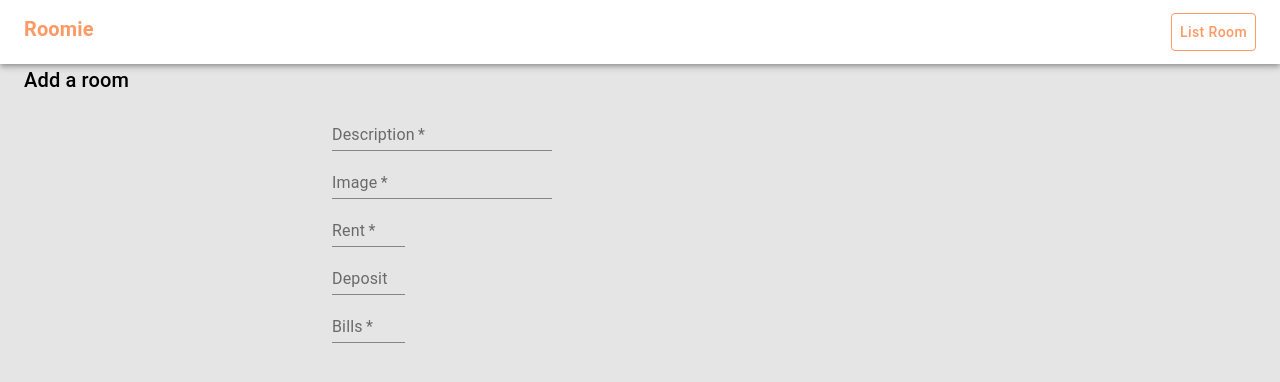
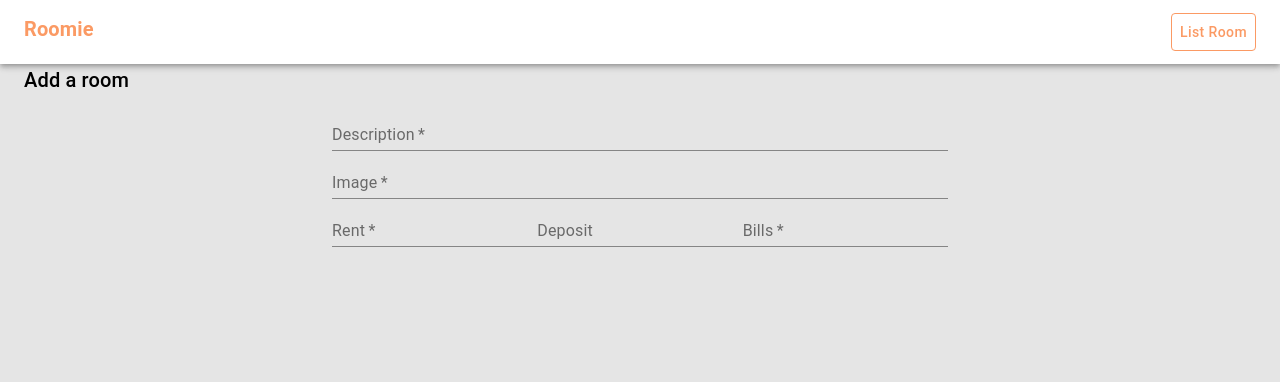
Before and after one commit to luisanegri/roomie, a React (Create React App) app: page /room/add in a window 1280 px wide. Shown: the top 382 px of the page. Built offline with nearby package versions, Linux system fonts and the light colour scheme; the HTML template or start-up script is replaced by a standard one.

Commit message:
form ui add room

```diff
--- a/package.json
+++ b/package.json
@@ -10,10 +10,12 @@
     "@testing-library/user-event": "^7.2.1",
     "material-ui-icons": "^1.0.0-beta.36",
     "react": "^16.12.0",
+    "react-dom": "^16.12.0",
     "react-redux": "^7.1.3",
     "react-router-dom": "^5.1.2",
     "react-scripts": "3.3.0",
-    "redux": "^4.0.5"
+    "redux": "^4.0.5",
+    "redux-thunk": "^2.3.0"
   },
   "scripts": {
     "start": "react-scripts start",
--- a/src/App.js
+++ b/src/App.js
@@ -4,7 +4,7 @@ import { Route, Switch } from 'react-router-dom';
 import Navbar from './Components/Navbar';
 import Listing from './Components/Listing';
 import Room from './Components/Room';
-import ListingForm from './Components/ListingForm';
+import ListingFormContainer from './Components/ListingFormContainer';
 
 function App() {
   return (
@@ -13,7 +13,7 @@ function App() {
       <Switch>
         <Route exact path="/" component={Listing}></Route>
         <Route exact path="/room" component={Room}></Route>
-        <Route exact path="/room/add" component={ListingForm}></Route>
+        <Route exact path="/room/add" component={ListingFormContainer}></Route>
       </Switch>
     </div>
   );
--- a/src/Components/Listing.js
+++ b/src/Components/Listing.js
@@ -99,11 +99,13 @@ function Listing(props) {
           <Grid item xs={12} sm={4}>
             <Card className={classes.card}>
               <CardActionArea>
+                {/* <Link to={`/room/${room.id}`}> */}
                 <CardMedia
                   className={classes.media}
                   image="https://live.staticflickr.com/5034/5796076897_17825fa53d_b.jpg"
                   title="Contemplative Reptile"
                 />
+                {/* </Link> */}
                 <CardContent>
                   <Typography className={classes.cardDesc}>
                     Available from 1st of February
--- a/src/Components/ListingForm.js
+++ b/src/Components/ListingForm.js
@@ -7,7 +7,8 @@ import {
   ButtonGroup,
   Grid,
   FormControlLabel,
-  Checkbox
+  Checkbox,
+  Form
 } from '@material-ui/core';
 import { withStyles } from '@material-ui/core/styles';
 
@@ -19,23 +20,25 @@ const styles = {
 };
 
 function ListingForm(props) {
-  const { classes } = props;
+  const { classes, onSubmit, onChange, value } = props;
   return (
     <React.Fragment>
       <Container>
         <Typography variant="h6" gutterBottom>
           Add a room
         </Typography>
-        <Grid container spacing={3} className={classes.gridForm}>
-          <form className={classes.root} noValidate autoComplete="off">
+        <form onSubmit={onSubmit}>
+          <Grid container className={classes.gridForm}>
             <Grid item xs={12}>
               <TextField
                 required
                 id="description"
                 name="description"
                 label="Description"
+                type="text"
                 fullWidth
-                autoComplete="fname"
+                value={value.description}
+                onChange={onChange}
               />
             </Grid>
             <Grid item xs={12}>
@@ -44,7 +47,10 @@ function ListingForm(props) {
                 id="image"
                 name="image"
                 label="Image"
+                type="text"
                 fullWidth
+                value={value.image}
+                onChange={onChange}
                 autoComplete="image"
               />
             </Grid>
@@ -54,7 +60,10 @@ function ListingForm(props) {
                 id="rent"
                 name="rent"
                 label="Rent"
+                type="number"
                 fullWidth
+                value={value.rent}
+                onChange={onChange}
                 autoComplete="rent"
               />
             </Grid>
@@ -63,6 +72,9 @@ function ListingForm(props) {
                 id="deposit"
                 name="deposit"
                 label="Deposit"
+                type="number"
+                value={value.deposit}
+                onChange={onChange}
                 fullWidth
                 autoComplete="deposit"
               />
@@ -73,6 +85,9 @@ function ListingForm(props) {
                 id="bills"
                 name="bills"
                 label="Bills"
+                type="number"
+                value={value.bills}
+                onChange={onChange}
                 fullWidth
                 autoComplete="bills"
               />
@@ -100,8 +115,8 @@ function ListingForm(props) {
               autoComplete="smoke"
             />
           </Grid> */}
-          </form>
-        </Grid>
+          </Grid>
+        </form>
       </Container>
     </React.Fragment>
   );
--- /dev/null
+++ b/src/Components/ListingFormContainer.js
@@ -0,0 +1,53 @@
+import React, { Component } from 'react';
+import { connect } from 'react-redux';
+import ListingForm from './ListingForm';
+import addRoom from '../actions/room.js';
+
+export class ListingFormContainer extends Component {
+  state = {
+    description: '',
+    image: '',
+    rent: '',
+    deposit: '',
+    bills: ''
+  };
+
+  onSubmit = event => {
+    event.preventDefault();
+    this.props.addRoom(
+      this.state.description,
+      this.state.image,
+      this.state.rent,
+      this.state.deposit,
+      this.state.bills
+    );
+    this.setState({
+      description: '',
+      image: '',
+      rent: '',
+      deposit: '',
+      bills: ''
+    });
+  };
+
+  onChange = event => {
+    this.setState({
+      [event.target.name]: event.target.value
+    });
+  };
+  render() {
+    return (
+      <div>
+        <ListingForm
+          onChange={this.onChange}
+          onSubmit={this.onSubmit}
+          value={this.state}
+        />
+      </div>
+    );
+  }
+}
+
+const mapDispatchToProps = { addRoom };
+
+export default connect(null, mapDispatchToProps)(ListingFormContainer);
```
Also changed, not shown: src/actions/room.js (added), 1 other file (tests, documents, lock files or other folders).
